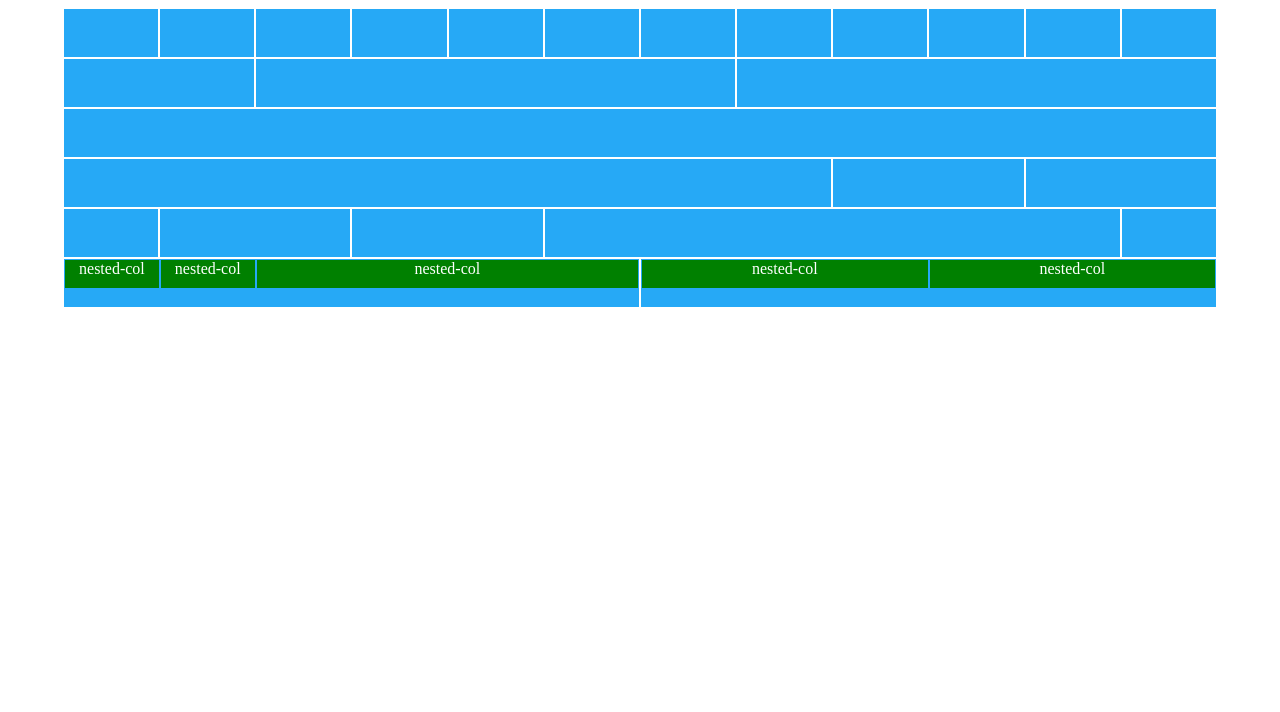
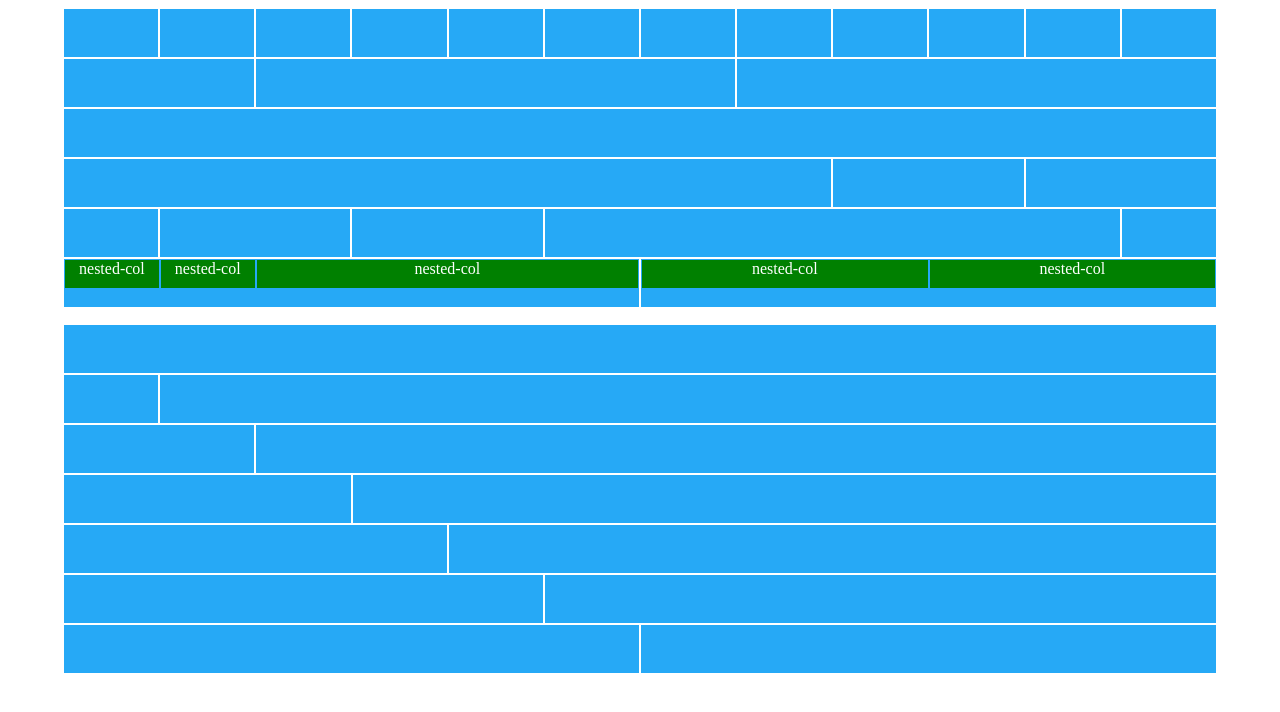
Before and after one commit to GabriellaValentina92/html-css-12bool, a plain HTML site: page index.html in a window 1280 px wide. Drawn offline with Linux system fonts and the light colour scheme.

Commit message:
Add second block

```diff
--- a/index.html
+++ b/index.html
@@ -84,8 +84,42 @@
                 </div>
             </div>
         </div>
+    </div>
 
-        <div class="row"></div>
+    <div class="container">
+        <div class="row">
+            <div class="col-12"></div>
+        </div>
+
+        <div class="row">
+            <div class="col-1"></div>
+            <div class="col-11"></div>
+        </div>
+
+        <div class="row">
+            <div class="col-2"></div>
+            <div class="col-10"></div>
+        </div>
+
+        <div class="row">
+            <div class="col-3"></div>
+            <div class="col-9"></div>
+        </div>
+
+        <div class="row">
+            <div class="col-4"></div>
+            <div class="col-8"></div>
+        </div>
+
+        <div class="row">
+            <div class="col-5"></div>
+            <div class="col-7"></div>
+        </div>
+
+        <div class="row">
+            <div class="col-6"></div>
+            <div class="col-6"></div>
+        </div>
     </div>
 </body>
 </html>
```
